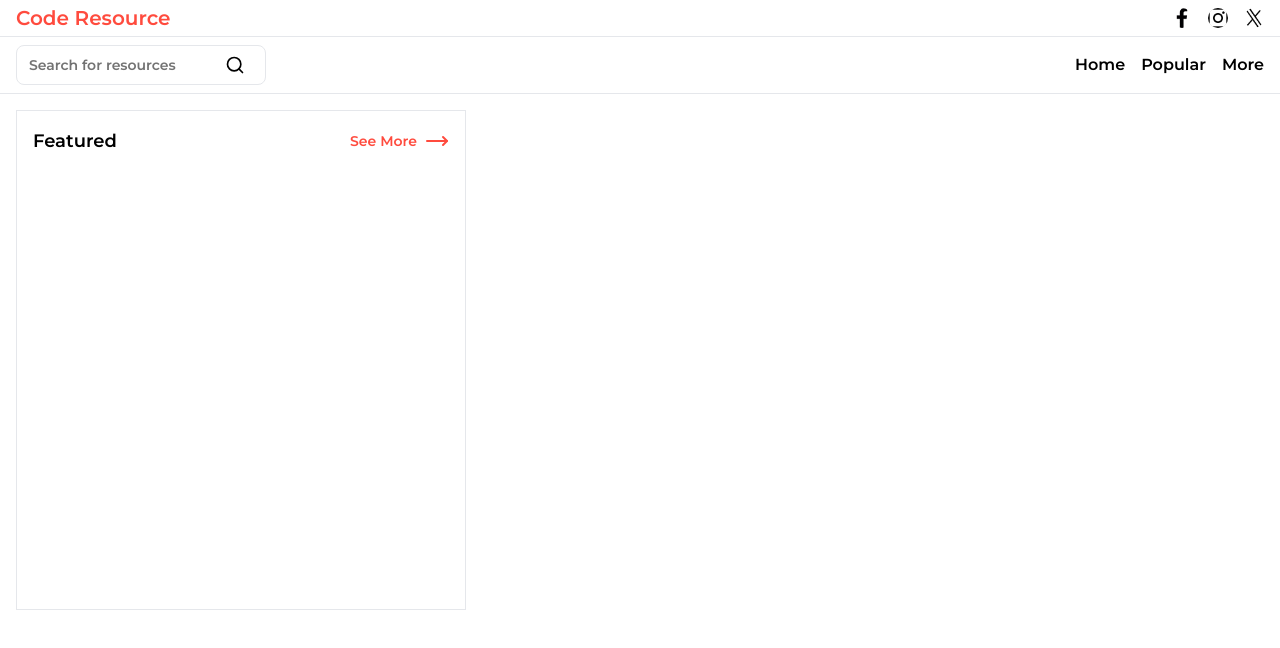
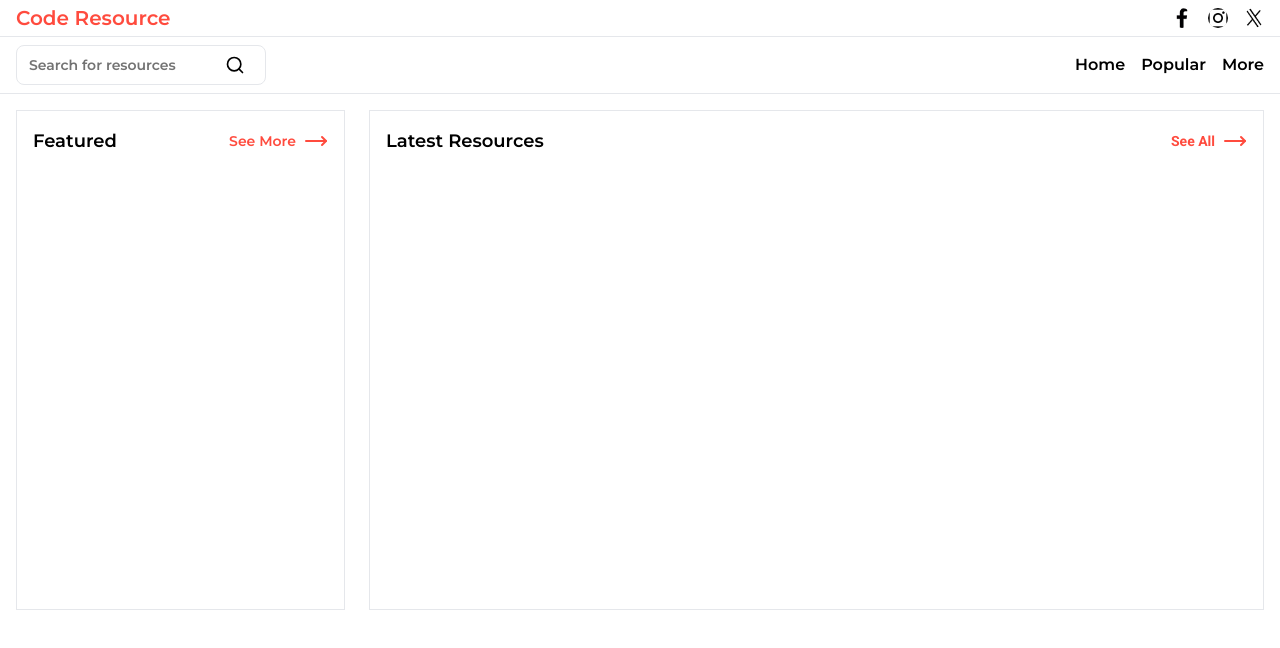
Before and after one commit to gauravkumarkarki07/coderesource, a React (Vite) app in the folder client/: page /home in a window 1280 px wide. Shown: the top 648 px of the page. Built offline with nearby package versions, Linux system fonts and the light colour scheme.

Commit message:
Basic Feature and Latest Card Setup in home page

```diff
--- a/client/src/Global/components/Header.tsx
+++ b/client/src/Global/components/Header.tsx
@@ -8,8 +8,8 @@ function Header() {
     <header className="w-full  font-Montserrat font-semibold">
       <nav className="flex flex-col">
         {/* Upper Part */}
-        <section className="border-b px-4 py-1">
-          <ul className="flex flex-row justify-between items-center max-w-[1280px] mx-auto">
+        <section className="border-b">
+          <ul className="flex flex-row justify-between items-center max-w-[1280px] mx-auto px-4 py-1">
             <li className="text-xl text-primary">Code Resource</li>
             {/* Social Icons */}
             <section className="flex flex-row gap-4">
@@ -35,8 +35,8 @@ function Header() {
           </ul>
         </section>
         {/* Lower Part */}
-        <section className="border-b px-4 py-2">
-          <ul className="max-w-[1280px] mx-auto flex flex-row justify-between items-center">
+        <section className="border-b">
+          <ul className="max-w-[1280px] mx-auto flex flex-row justify-between items-center px-4 py-2">
             <li>
               <SearchBar />
             </li>
--- a/client/src/Home/components/FeaturedCard.tsx
+++ b/client/src/Home/components/FeaturedCard.tsx
@@ -1,13 +1,13 @@
-import {MoveRight} from "lucide-react";
+import { MoveRight } from "lucide-react";
 
 function FeaturedCard() {
     return (
-    <section className="flex flex-col w-[450px] h-[500px] border px-4 py-4 font-Montserrat">
+        <section className="flex flex-col w-full md:w-[450px] h-[500px] border px-4 py-4 font-Montserrat">
             <section className="flex flex-row justify-between">
                 <h1 className="text-lg font-semibold">Featured</h1>
                 <span className="flex flex-row gap-2 text-primary items-center text-sm font-semibold">
                     See More
-            <MoveRight/>
+                    <MoveRight />
                 </span>
             </section>
         </section>
--- /dev/null
+++ b/client/src/Home/components/LatestCard.tsx
@@ -0,0 +1,18 @@
+import { MoveRight } from "lucide-react"
+
+function LatestCard() {
+  return (
+    <section className="flex flex-col border h-[500px] w-full px-4 py-4">
+        <section className="flex flex-row justify-between">
+                <h1 className="text-lg font-semibold">Latest Resources</h1>
+                <span className="flex flex-row gap-2 text-primary items-center text-sm font-semibold">
+                    See All
+                    <MoveRight/>
+                </span>
+            </section>
+
+    </section>
+  )
+}
+
+export default LatestCard
--- a/client/src/Home/views/Index.tsx
+++ b/client/src/Home/views/Index.tsx
@@ -1,9 +1,14 @@
 import FeaturedCard from "../components/FeaturedCard"
+import LatestCard from "../components/LatestCard"
 
 function Index() {
   return (
-    <section className="max-w-[1280px] mx-auto w-full px-4 py-4">
+    <section className="max-w-[1280px] mx-auto w-full py-4 px-4">
+      {/* Hero Section */}
+      <section className="flex flex-col md:flex-row justify-between gap-6 w-full">
         <FeaturedCard/>
+        <LatestCard/>
+      </section>
     </section>
   )
 }
```
Lines whose indentation alone changed are shown as unchanged.
